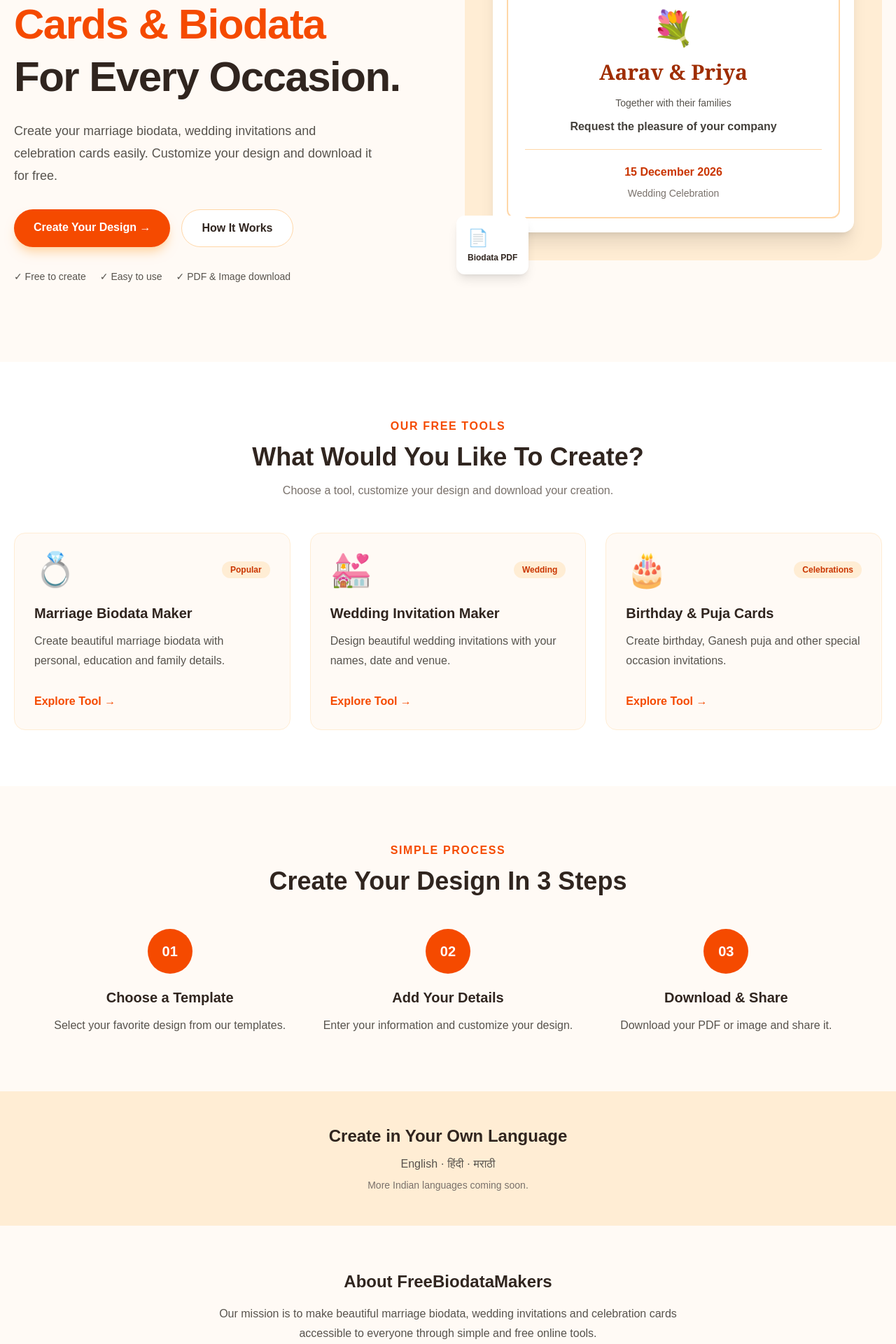
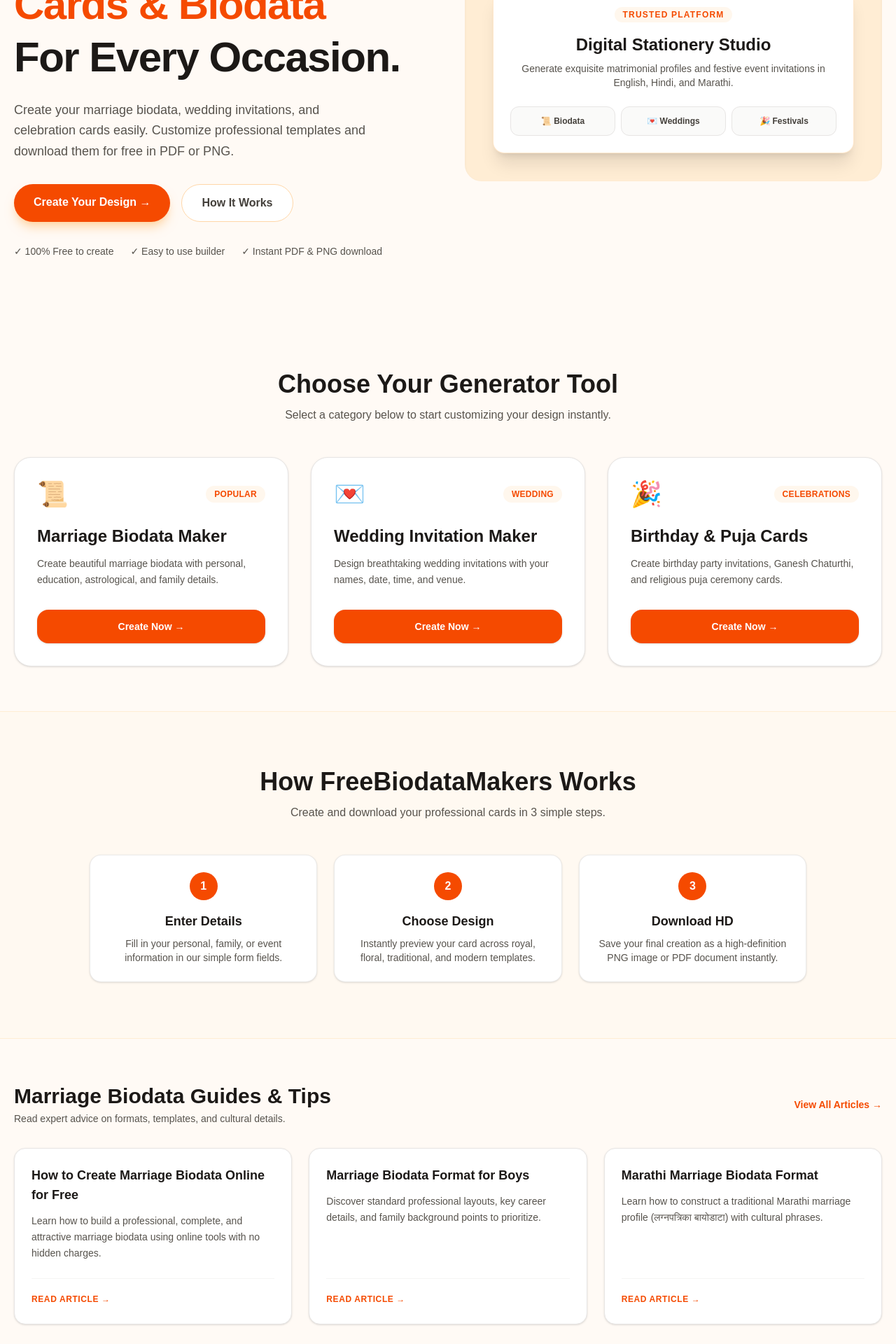
Before and after one commit to Pranavk-07/free-biodata-makers, a Next.js app: page / in a window 1280 px wide. Shown: the part 400-2320 px from the top of the page at 70% size. Built offline with nearby package versions, Linux system fonts and the light colour scheme.

Commit message:
Fix static prerendering error by hardcoding footer year

```diff
--- a/app/page.tsx
+++ b/app/page.tsx
@@ -1,356 +1,329 @@
+import Link from "next/link";
+import type { Metadata } from "next";
+
+export const metadata: Metadata = {
+  title: "Free Marriage Biodata Maker & Invitation Cards Online",
+  description:
+    "Create professional marriage biodata, stunning wedding invitations, birthday cards, and puja celebration cards online for free. Available in English, Hindi, and Marathi with instant PDF & PNG downloads.",
+  alternates: {
+    canonical: "https://freebiodatamakers.com",
+  },
+};
 
 const tools = [
   {
-    icon: "💍",
+    icon: "📜",
     title: "Marriage Biodata Maker",
     description:
-      "Create beautiful marriage biodata with personal, education and family details.",
+      "Create beautiful marriage biodata with personal, education, astrological, and family details.",
     tag: "Popular",
     href: "/biodata",
   },
   {
-    icon: "💒",
+    icon: "💌",
     title: "Wedding Invitation Maker",
     description:
-      "Design beautiful wedding invitations with your names, date and venue.",
+      "Design breathtaking wedding invitations with your names, date, time, and venue.",
     tag: "Wedding",
     href: "/wedding-invitation",
   },
   {
-    icon: "🎂",
+    icon: "🎉",
     title: "Birthday & Puja Cards",
     description:
-      "Create birthday, Ganesh puja and other special occasion invitations.",
+      "Create birthday party invitations, Ganesh Chaturthi, and religious puja ceremony cards.",
     tag: "Celebrations",
-    href:"/birthday-cards",
+    href: "/birthday-cards",
+  },
+];
+
+const featuredBlogs = [
+  {
+    title: "How to Create Marriage Biodata Online for Free",
+    description: "Learn how to build a professional, complete, and attractive marriage biodata using online tools with no hidden charges.",
+    slug: "create-marriage-biodata-online",
+  },
+  {
+    title: "Marriage Biodata Format for Boys",
+    description: "Discover standard professional layouts, key career details, and family background points to prioritize.",
+    slug: "marriage-biodata-format-for-boys",
+  },
+  {
+    title: "Marathi Marriage Biodata Format",
+    description: "Learn how to construct a traditional Marathi marriage profile (लग्नपत्रिका बायोडाटा) with cultural phrases.",
+    slug: "marathi-marriage-biodata-format",
   },
 ];
 
 export default function Home() {
+  const jsonLdData = {
+    "@context": "https://schema.org",
+    "@graph": [
+      {
+        "@type": "WebSite",
+        "name": "Free Biodata Makers",
+        "url": "https://freebiodatamakers.com",
+        "potentialAction": {
+          "@type": "SearchAction",
+          "target": "https://freebiodatamakers.com/blog?q={search_term_string}",
+          "query-input": "required name=search_term_string",
+        },
+      },
+      {
+        "@type": "Organization",
+        "name": "Free Biodata Makers",
+        "url": "https://freebiodatamakers.com",
+        "logo": "https://freebiodatamakers.com/favicon.ico",
+        "sameAs": [],
+      },
+    ],
+  };
+
   return (
     <main className="min-h-screen bg-[#fffaf5] text-[#30251f]">
+      {/* JSON-LD Schema Injection */}
+      <script
+        type="application/ld+json"
+        dangerouslySetInnerHTML={{ __html: JSON.stringify(jsonLdData) }}
+      />
 
       {/* NAVIGATION */}
-      <header className="border-b border-orange-100 bg-white">
-        <nav className="mx-auto flex max-w-7xl items-center justify-between px-5 py-5">
-
+      <header className="border-b border-orange-100 bg-white sticky top-0 z-50 shadow-sm">
+        <nav className="mx-auto flex max-w-7xl items-center justify-between px-5 py-4">
           <a href="/" className="flex items-center gap-2">
-            <span className="flex h-10 w-10 items-center justify-center rounded-xl bg-orange-600 text-xl font-bold text-white">
+            <span className="flex h-10 w-10 items-center justify-center rounded-xl bg-orange-600 text-xl font-bold text-white shadow">
               F
             </span>
-
             <span className="text-lg font-extrabold tracking-tight">
               FreeBiodata<span className="text-orange-600">Makers</span>
             </span>
           </a>
 
           <div className="hidden items-center gap-8 text-sm font-medium md:flex">
-            <a href="#tools" className="hover:text-orange-600">
-              Our Tools
-            </a>
-
-            <a href="#how-it-works" className="hover:text-orange-600">
-              How It Works
-            </a>
-
-            <a href="#about" className="hover:text-orange-600">
-              About Us
-            </a>
+            <a href="#tools" className="hover:text-orange-600 transition">Our Tools</a>
+            <a href="#how-it-works" className="hover:text-orange-600 transition">How It Works</a>
+            <Link href="/blog" className="hover:text-orange-600 transition">Blog & Guides</Link>
+            <a href="#about" className="hover:text-orange-600 transition">About Us</a>
           </div>
 
           <a
             href="#tools"
-            className="rounded-full bg-orange-600 px-5 py-2.5 text-sm font-semibold text-white hover:bg-orange-700"
+            className="rounded-full bg-orange-600 px-5 py-2.5 text-sm font-semibold text-white shadow hover:bg-orange-700 transition"
           >
             Get Started
           </a>
-
         </nav>
       </header>
 
       {/* HERO SECTION */}
-      <section className="mx-auto grid max-w-7xl items-center gap-12 px-5 py-20 md:grid-cols-2 md:py-28">
-
+      <section className="mx-auto grid max-w-7xl items-center gap-12 px-5 py-16 md:grid-cols-2 md:py-24">
         <div>
-
           <span className="inline-block rounded-full bg-orange-100 px-4 py-2 text-sm font-semibold text-orange-700">
             ✨ Free Online Design Tools
           </span>
 
-          <h1 className="mt-7 text-4xl font-extrabold leading-tight tracking-tight md:text-6xl">
+          <h1 className="mt-6 text-4xl font-extrabold leading-tight tracking-tight md:text-6xl text-stone-900">
             Create Beautiful
-
-            <span className="block text-orange-600">
-              Cards & Biodata
-            </span>
-
-            <span className="block">
-              For Every Occasion.
-            </span>
+            <span className="block text-orange-600">Cards & Biodata</span>
+            <span className="block">For Every Occasion.</span>
           </h1>
 
-          <p className="mt-6 max-w-lg text-lg leading-8 text-stone-600">
-            Create your marriage biodata, wedding invitations and
-            celebration cards easily. Customize your design and
-            download it for free.
+          <p className="mt-6 max-w-lg text-lg leading-relaxed text-stone-600">
+            Create your marriage biodata, wedding invitations, and celebration cards easily. Customize professional templates and download them for free in PDF or PNG.
           </p>
 
           <div className="mt-8 flex flex-wrap gap-4">
-
             <a
               href="#tools"
-              className="rounded-full bg-orange-600 px-7 py-3.5 font-bold text-white shadow-lg shadow-orange-200 hover:bg-orange-700"
+              className="rounded-full bg-orange-600 px-7 py-3.5 font-bold text-white shadow-lg shadow-orange-200 hover:bg-orange-700 transition"
             >
               Create Your Design →
             </a>
-
             <a
               href="#how-it-works"
-              className="rounded-full border border-orange-200 bg-white px-7 py-3.5 font-semibold hover:bg-orange-50"
+              className="rounded-full border border-orange-200 bg-white px-7 py-3.5 font-semibold text-stone-700 hover:bg-orange-50 transition"
             >
               How It Works
             </a>
-
           </div>
 
-          <div className="mt-8 flex flex-wrap gap-5 text-sm text-stone-600">
-            <span>✓ Free to create</span>
-            <span>✓ Easy to use</span>
-            <span>✓ PDF & Image download</span>
+          <div className="mt-8 flex flex-wrap gap-6 text-sm font-medium text-stone-600">
+            <span>✓ 100% Free to create</span>
+            <span>✓ Easy to use builder</span>
+            <span>✓ Instant PDF & PNG download</span>
           </div>
-
         </div>
 
-        {/* INVITATION PREVIEW */}
-        <div className="relative rounded-3xl bg-orange-100 p-6 md:p-10">
-
-          <div className="rounded-2xl bg-white p-5 shadow-xl">
-
-            <div className="rounded-xl border-2 border-orange-200 p-6 text-center">
-
-              <p className="text-sm font-semibold uppercase tracking-[0.3em] text-orange-600">
-                Wedding Invitation
-              </p>
-
-              <div className="my-5 text-5xl">
-                💐
-              </div>
-
-              <h2 className="text-3xl font-serif font-bold text-orange-800">
-                Aarav & Priya
-              </h2>
-
-              <p className="mt-4 text-sm text-stone-600">
-                Together with their families
-              </p>
-
-              <p className="mt-3 font-semibold text-stone-700">
-                Request the pleasure of your company
-              </p>
-
-              <div className="my-5 border-t border-orange-200" />
-
-              <p className="font-bold text-orange-700">
-                15 December 2026
-              </p>
-
-              <p className="mt-2 text-sm text-stone-500">
-                Wedding Celebration
-              </p>
-
+        {/* HERO PREVIEW CARD */}
+        <div className="relative rounded-3xl bg-orange-100 p-6 md:p-10 shadow-inner">
+          <div className="rounded-2xl bg-white p-6 shadow-xl border border-orange-200/60 text-center">
+            <span className="rounded-full bg-orange-50 px-3 py-1 text-xs font-bold uppercase tracking-widest text-orange-600">
+              Trusted Platform
+            </span>
+            <h2 className="mt-4 text-2xl font-bold text-stone-900">
+              Digital Stationery Studio
+            </h2>
+            <p className="mt-2 text-sm text-stone-600">
+              Generate exquisite matrimonial profiles and festive event invitations in English, Hindi, and Marathi.
+            </p>
+            <div className="mt-6 grid grid-cols-3 gap-2 text-center text-xs font-bold text-stone-700">
+              <div className="rounded-xl bg-stone-50 p-3 border border-stone-200">📜 Biodata</div>
+              <div className="rounded-xl bg-stone-50 p-3 border border-stone-200">💌 Weddings</div>
+              <div className="rounded-xl bg-stone-50 p-3 border border-stone-200">🎉 Festivals</div>
             </div>
           </div>
-
-          <div className="absolute -bottom-5 -left-3 rounded-xl bg-white p-4 shadow-lg">
-            <span className="text-2xl">📄</span>
-            <p className="mt-1 text-xs font-bold">Biodata PDF</p>
-          </div>
-
         </div>
-
       </section>
 
       {/* TOOLS SECTION */}
-      <section id="tools" className="bg-white px-5 py-20">
+      <section id="tools" className="mx-auto max-w-7xl px-5 py-16">
+        <div className="text-center">
+          <h2 className="text-3xl font-extrabold text-stone-900 sm:text-4xl">
+            Choose Your Generator Tool
+          </h2>
+          <p className="mt-3 text-stone-600">
+            Select a category below to start customizing your design instantly.
+          </p>
+        </div>
 
-        <div className="mx-auto max-w-7xl">
-
-          <div className="text-center">
-
-            <p className="font-bold uppercase tracking-widest text-orange-600">
-              Our Free Tools
-            </p>
-
-            <h2 className="mt-3 text-3xl font-extrabold md:text-4xl">
-              What Would You Like To Create?
-            </h2>
-
-            <p className="mx-auto mt-4 max-w-xl text-stone-500">
-              Choose a tool, customize your design and download
-              your creation.
-            </p>
-
-          </div>
-
-          {/* IMPORTANT: tool is defined inside map */}
-          <div className="mt-12 grid gap-7 md:grid-cols-3">
-
-            {tools.map((tool) => (
-
-              <article
-                key={tool.title}
-                className="rounded-2xl border border-orange-100 bg-[#fffaf5] p-7 transition hover:-translate-y-1 hover:shadow-xl"
-              >
-
+        <div className="mt-12 grid gap-8 md:grid-cols-3">
+          {tools.map((tool) => (
+            <div
+              key={tool.title}
+              className="group relative flex flex-col justify-between rounded-3xl border border-stone-200 bg-white p-8 shadow-sm transition-all duration-300 hover:-translate-y-1.5 hover:shadow-xl hover:border-orange-300"
+            >
+              <div>
                 <div className="flex items-center justify-between">
-
-                  <span className="text-5xl">
-                    {tool.icon}
-                  </span>
-
-                  <span className="rounded-full bg-orange-100 px-3 py-1 text-xs font-bold text-orange-700">
+                  <span className="text-4xl">{tool.icon}</span>
+                  <span className="rounded-full bg-orange-50 px-3 py-1 text-xs font-bold text-orange-600 uppercase tracking-wide">
                     {tool.tag}
                   </span>
-
                 </div>
-
-                <h3 className="mt-6 text-xl font-bold">
+                <h3 className="mt-6 text-2xl font-bold text-stone-900">
                   {tool.title}
                 </h3>
-
-                <p className="mt-3 min-h-16 leading-7 text-stone-600">
+                <p className="mt-3 text-sm leading-relaxed text-stone-600">
                   {tool.description}
                 </p>
+              </div>
 
-                <a
+              <div className="mt-8">
+                <Link
                   href={tool.href}
-                  className="mt-6 inline-block font-bold text-orange-600 hover:text-orange-800"
+                  className="inline-flex w-full items-center justify-center rounded-2xl bg-orange-600 py-3.5 text-sm font-bold text-white shadow hover:bg-orange-700 transition"
                 >
-                  Explore Tool →
-                </a>
+                  Create Now →
+                </Link>
+              </div>
+            </div>
+          ))}
+        </div>
+      </section>
 
-              </article>
+      {/* HOW IT WORKS SECTION */}
+      <section id="how-it-works" className="bg-orange-50/50 border-y border-orange-100 px-5 py-20">
+        <div className="mx-auto max-w-5xl text-center">
+          <h2 className="text-3xl font-extrabold text-stone-900 sm:text-4xl">
+            How FreeBiodataMakers Works
+          </h2>
+          <p className="mt-3 text-stone-600">
+            Create and download your professional cards in 3 simple steps.
+          </p>
 
-            ))}
+          <div className="mt-12 grid gap-6 sm:grid-cols-3">
+            <div className="rounded-2xl bg-white p-6 shadow-sm border border-stone-200/80">
+              <span className="flex h-10 w-10 items-center justify-center rounded-full bg-orange-600 font-bold text-white mx-auto">1</span>
+              <h3 className="mt-4 font-bold text-lg text-stone-900">Enter Details</h3>
+              <p className="mt-2 text-sm text-stone-600">Fill in your personal, family, or event information in our simple form fields.</p>
+            </div>
+            <div className="rounded-2xl bg-white p-6 shadow-sm border border-stone-200/80">
+              <span className="flex h-10 w-10 items-center justify-center rounded-full bg-orange-600 font-bold text-white mx-auto">2</span>
+              <h3 className="mt-4 font-bold text-lg text-stone-900">Choose Design</h3>
+              <p className="mt-2 text-sm text-stone-600">Instantly preview your card across royal, floral, traditional, and modern templates.</p>
+            </div>
+            <div className="rounded-2xl bg-white p-6 shadow-sm border border-stone-200/80">
+              <span className="flex h-10 w-10 items-center justify-center rounded-full bg-orange-600 font-bold text-white mx-auto">3</span>
+              <h3 className="mt-4 font-bold text-lg text-stone-900">Download HD</h3>
+              <p className="mt-2 text-sm text-stone-600">Save your final creation as a high-definition PNG image or PDF document instantly.</p>
+            </div>
+          </div>
+        </div>
+      </section>
 
+      {/* RECENT BLOG ARTICLES (Internal Linking for SEO) */}
+      <section className="mx-auto max-w-7xl px-5 py-16">
+        <div className="flex flex-col items-center justify-between gap-4 sm:flex-row">
+          <div>
+            <h2 className="text-2xl font-extrabold text-stone-900 sm:text-3xl">
+              Marriage Biodata Guides & Tips
+            </h2>
+            <p className="mt-1 text-sm text-stone-600">
+              Read expert advice on formats, templates, and cultural details.
+            </p>
           </div>
-
+          <Link
+            href="/blog"
+            className="text-sm font-bold text-orange-600 hover:text-orange-700 hover:underline"
+          >
+            View All Articles →
+          </Link>
         </div>
 
-      </section>
-
-      {/* HOW IT WORKS */}
-      <section
-        id="how-it-works"
-        className="px-5 py-20"
-      >
-
-        <div className="mx-auto max-w-6xl text-center">
-
-          <p className="font-bold uppercase tracking-widest text-orange-600">
-            Simple Process
-          </p>
-
-          <h2 className="mt-3 text-3xl font-extrabold md:text-4xl">
-            Create Your Design In 3 Steps
-          </h2>
-
-          <div className="mt-12 grid gap-10 md:grid-cols-3">
-
-            {[
-              {
-                number: "01",
-                title: "Choose a Template",
-                description: "Select your favorite design from our templates.",
-              },
-              {
-                number: "02",
-                title: "Add Your Details",
-                description: "Enter your information and customize your design.",
-              },
-              {
-                number: "03",
-                title: "Download & Share",
-                description: "Download your PDF or image and share it.",
-              },
-            ].map((step) => (
-
-              <div key={step.number}>
-
-                <div className="mx-auto flex h-16 w-16 items-center justify-center rounded-full bg-orange-600 text-xl font-extrabold text-white">
-                  {step.number}
-                </div>
-
-                <h3 className="mt-5 text-xl font-bold">
-                  {step.title}
+        <div className="mt-8 grid gap-6 sm:grid-cols-3">
+          {featuredBlogs.map((blog) => (
+            <article
+              key={blog.slug}
+              className="flex flex-col justify-between rounded-2xl border border-stone-200 bg-white p-6 shadow-sm transition hover:shadow-md"
+            >
+              <div>
+                <h3 className="text-lg font-bold text-stone-900">
+                  <Link href={`/blog/${blog.slug}`} className="hover:text-orange-600">
+                    {blog.title}
+                  </Link>
                 </h3>
-
-                <p className="mt-3 leading-7 text-stone-600">
-                  {step.description}
+                <p className="mt-3 text-sm text-stone-600 leading-relaxed">
+                  {blog.description}
                 </p>
-
               </div>
-
-            ))}
-
-          </div>
-
+              <div className="mt-6 pt-4 border-t border-stone-100">
+                <Link
+                  href={`/blog/${blog.slug}`}
+                  className="text-xs font-bold uppercase tracking-wider text-orange-600 hover:underline"
+                >
+                  Read Article →
+                </Link>
+              </div>
+            </article>
+          ))}
         </div>
-
-      </section>
-
-      {/* LANGUAGE SECTION */}
-      <section className="bg-orange-100 px-5 py-12 text-center">
-
-        <h2 className="text-2xl font-bold">
-          Create in Your Own Language
-        </h2>
-
-        <p className="mt-3 text-stone-600">
-          English · हिंदी · मराठी
-        </p>
-
-        <p className="mt-2 text-sm text-stone-500">
-          More Indian languages coming soon.
-        </p>
-
       </section>
 
       {/* ABOUT SECTION */}
-      <section
-        id="about"
-        className="px-5 py-16 text-center"
-      >
-
-        <h2 className="text-2xl font-bold">
+      <section id="about" className="bg-white border-t border-orange-100 px-5 py-16 text-center">
+        <h2 className="text-2xl font-extrabold text-stone-900">
           About FreeBiodataMakers
         </h2>
-
-        <p className="mx-auto mt-4 max-w-2xl leading-7 text-stone-600">
-          Our mission is to make beautiful marriage biodata,
-          wedding invitations and celebration cards accessible
-          to everyone through simple and free online tools.
+        <p className="mx-auto mt-4 max-w-2xl leading-relaxed text-stone-600">
+          Our mission is to make beautiful marriage biodata, wedding invitations, and celebration cards accessible to everyone through fast, privacy-focused, and free online tools.
         </p>
-
       </section>
 
       {/* FOOTER */}
-      <footer className="bg-[#30251f] px-5 py-8 text-center text-white">
-
-        <p className="text-lg font-bold">
-          FreeBiodataMakers.com
-        </p>
-
+      <footer className="bg-[#30251f] px-5 py-10 text-center text-white">
+        <p className="text-lg font-bold">FreeBiodataMakers.com</p>
         <p className="mt-2 text-sm text-stone-300">
           Create Beautiful Cards. Make Every Moment Special.
         </p>
-
-        <p className="mt-5 text-xs text-stone-400">
-          © 2026 FreeBiodataMakers. All rights reserved.
-        </p>
-
+        <div className="mt-5 flex justify-center gap-6 text-xs text-stone-300">
+          <Link href="/privacy-policy" className="hover:underline">Privacy Policy</Link>
+          <Link href="/terms" className="hover:underline">Terms & Conditions</Link>
+          <Link href="/contact" className="hover:underline">Contact Us</Link>
+          <Link href="/about" className="hover:underline">About Us</Link>
+        </div>
+                <p className="mt-6 text-xs text-stone-400">
+                  © 2026 FreeBiodataMakers. All rights reserved.
+                </p>
       </footer>
-
     </main>
   );
 }
```
